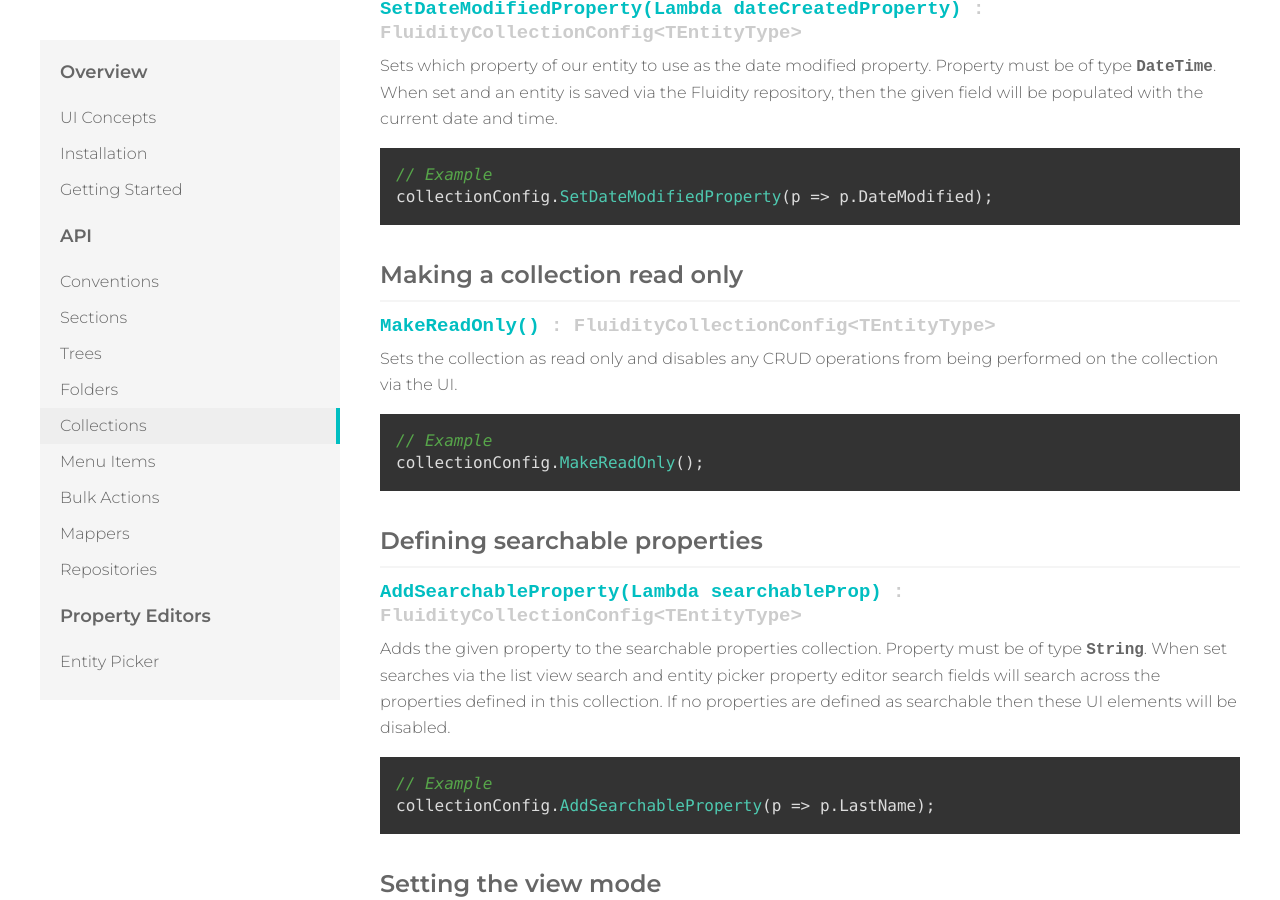
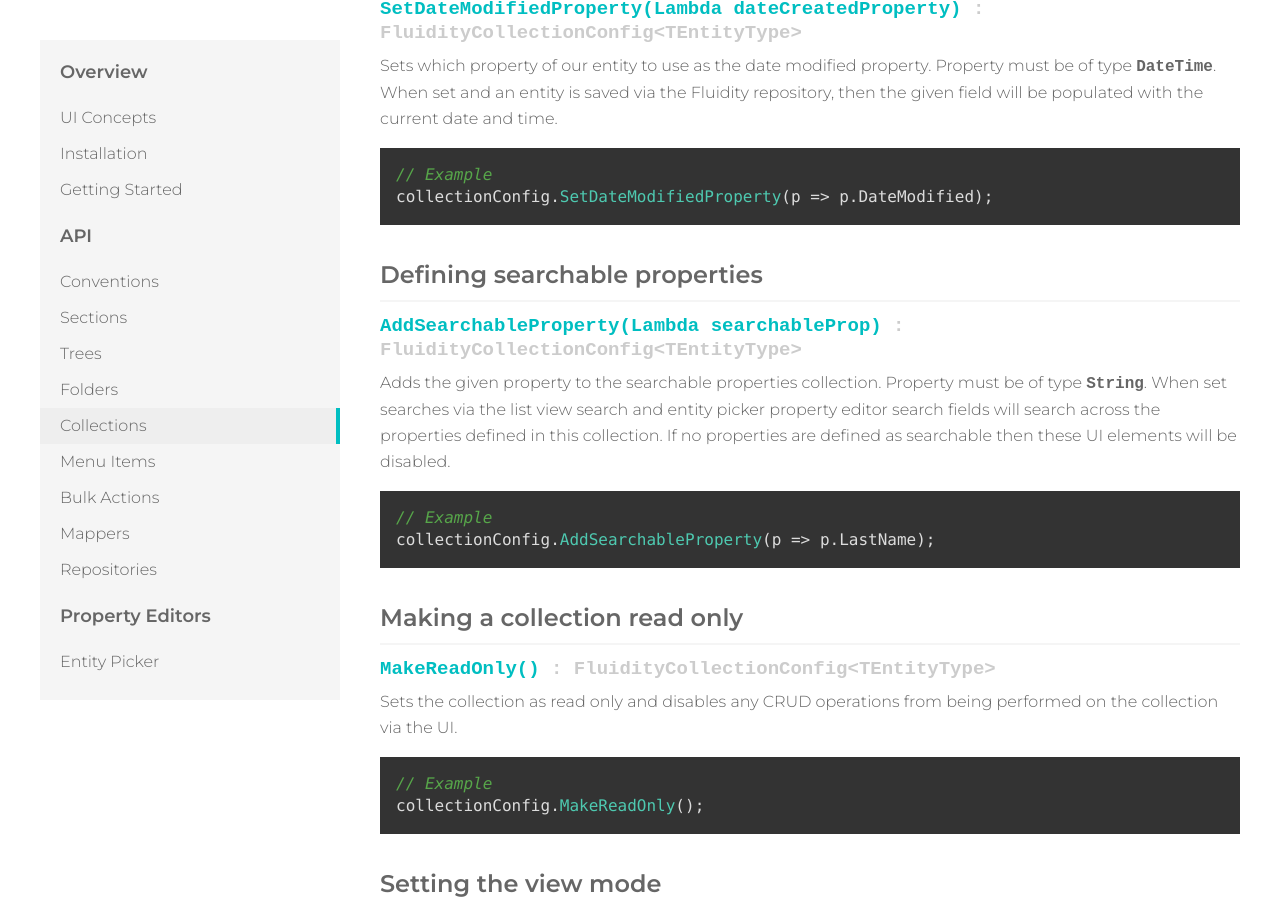
Before and after one commit to mattbrailsford/umbraco-fluidity, a Jekyll site: the page built from docs/_pages/02-api-04-collections.md, in a window 1280 px wide and 900 px high, scrolled down 4100 px. Built offline with Jekyll 4.4.1, drawn with Linux system fonts in a browser that asks for light colours; part of the change alters nothing that is shown.

`````diff
--- a/docs/_pages/02-api-04-collections.md
+++ b/docs/_pages/02-api-04-collections.md
@@ -171,6 +171,19 @@ Sets which property of our entity to use as the date modified property. Property
 collectionConfig.SetDateModifiedProperty(p => p.DateModified);
 ````
 
+### Defining searchable properties
+{: .mt}
+
+#### AddSearchableProperty(Lambda searchableProp) *: FluidityCollectionConfig&lt;TEntityType&gt;*
+{: .signature}
+
+Adds the given property to the searchable properties collection. Property must be of type `String`. When set searches via the list view search and entity picker property editor search fields will search across the properties defined in this collection. If no properties are defined as searchable then these UI elements will be disabled.
+
+````csharp
+// Example
+collectionConfig.AddSearchableProperty(p => p.LastName);
+````
+
 ### Making a collection read only
 {: .mt}
 
@@ -182,19 +195,6 @@ Sets the collection as read only and disables any CRUD operations from being per
 ````csharp
 // Example
 collectionConfig.MakeReadOnly();
-````
-
-### Defining searchable properties
-{: .mt}
-
-#### AddSearchableProperty(Lambda searchableProp) *: FluidityCollectionConfig&lt;TEntityType&gt;*
-{: .signature}
-
-Adds the given property to the searchable properties collection. Property must be of type `String`. When set searches via the list view search and entity picker property editor search fields will search across the properties defined in this collection. If no properties are defined as searchable then these UI elements will be disabled.
-
-````csharp
-// Example
-collectionConfig.AddSearchableProperty(p => p.LastName);
 ````
 
 ### Setting the view mode
`````
